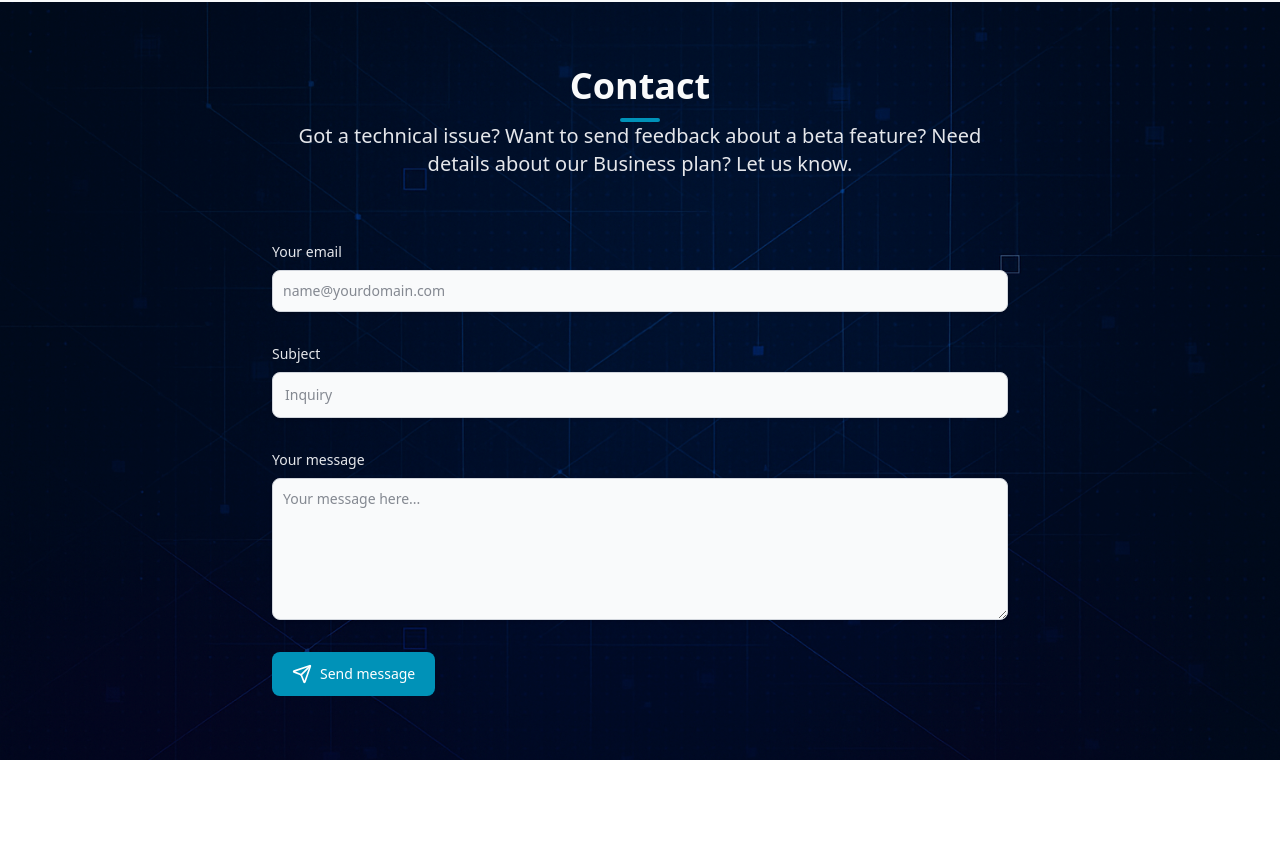
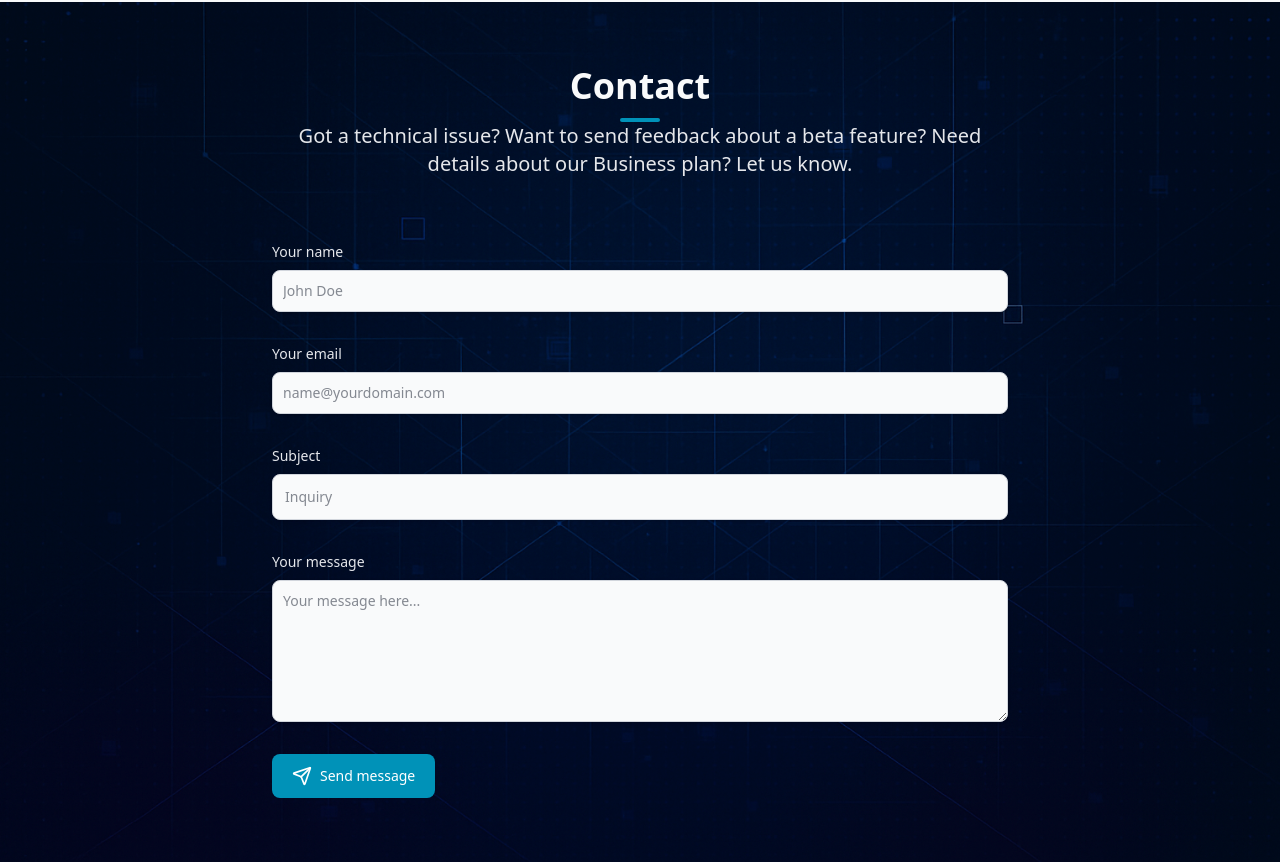
Before and after one commit to DanielVKrastev/portfolio-developer, a React (Vite) app in the folder portfolio/: page / in a window 1280 px wide. Shown: the part 4415-5277 px from the top of the page. Before the commit the page ends 5175 px from the top, so only its background shows below. Built offline with nearby package versions, Linux system fonts and the light colour scheme.

Commit message:
Added new field for name in contact form

```diff
--- a/portfolio/src/components/contact/Contact.jsx
+++ b/portfolio/src/components/contact/Contact.jsx
@@ -15,6 +15,22 @@
                     </div>
 
                     <form action="#" className="space-y-8">
+                        {/* Name */}
+                        <div>
+                            <label
+                                htmlFor="name"
+                                className="block mb-2 text-sm font-medium text-gray-200"
+                            >
+                                Your name
+                            </label>
+                            <input
+                                type="name"
+                                id="name"
+                                className="shadow-sm bg-gray-50 border border-gray-300 text-gray-900 text-sm rounded-lg focus:ring-primary-500 focus:border-primary-500 block w-full p-2.5"
+                                placeholder="John Doe"
+                                required=""
+                            />
+                        </div>
                         {/* Email */}
                         <div>
                             <label
```
